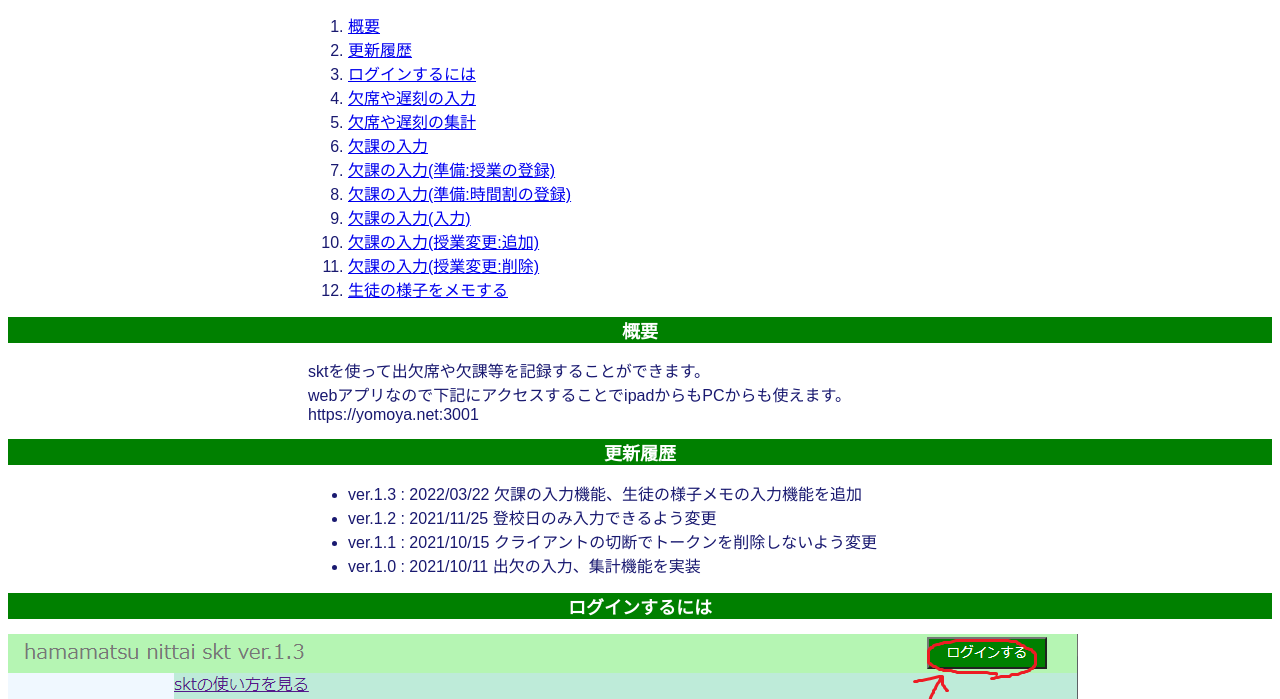
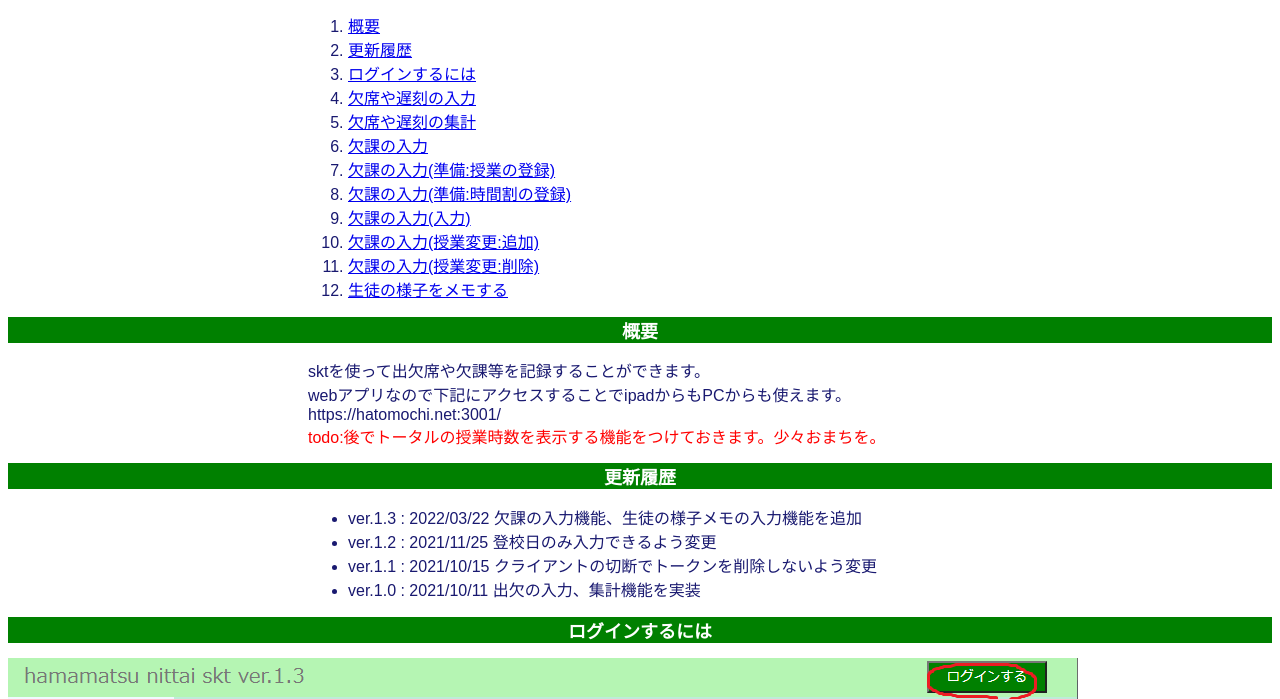
Before and after one commit to shirayanagihiroshi/syukketsu, a website: page index.html in a window 1280 px wide. Shown: the part 101-800 px from the top of the page. Drawn offline with Linux system fonts and the light colour scheme.

Commit message:
使い方のURLを更新プラスアルファ

```diff
--- a/index.css
+++ b/index.css
@@ -48,6 +48,10 @@ ul{
   background-color: #99CCFF;
 }
 
+.red {
+  color: red;
+}
+
 td[kouho] {
   color: silver;
 }
--- a/index.html
+++ b/index.html
@@ -29,7 +29,8 @@
 <h2><a name="gaiyou">概要</a></h2>
 <p>sktを使って出欠席や欠課等を記録することができます。</p>
 <p>webアプリなので下記にアクセスすることでipadからもPCからも使えます。</p>
-<p>https://yomoya.net:3001</p>
+<p>https://hatomochi.net:3001/</p>
+<p class="red">todo:後でトータルの授業時数を表示する機能をつけておきます。少々おまちを。</p>
 
 <h2><a name="rireki">更新履歴</a></h2>
 <ul>
```
